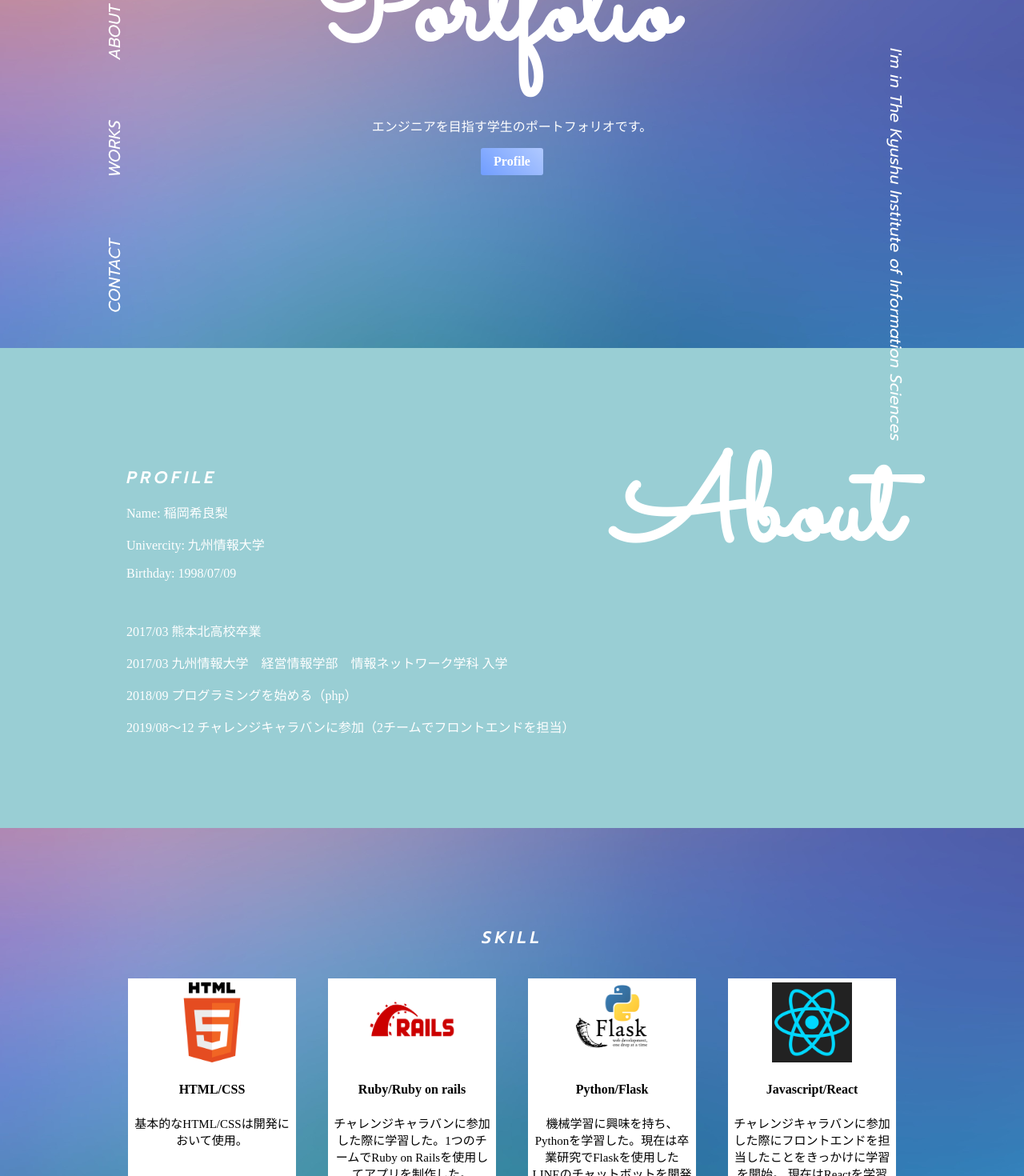
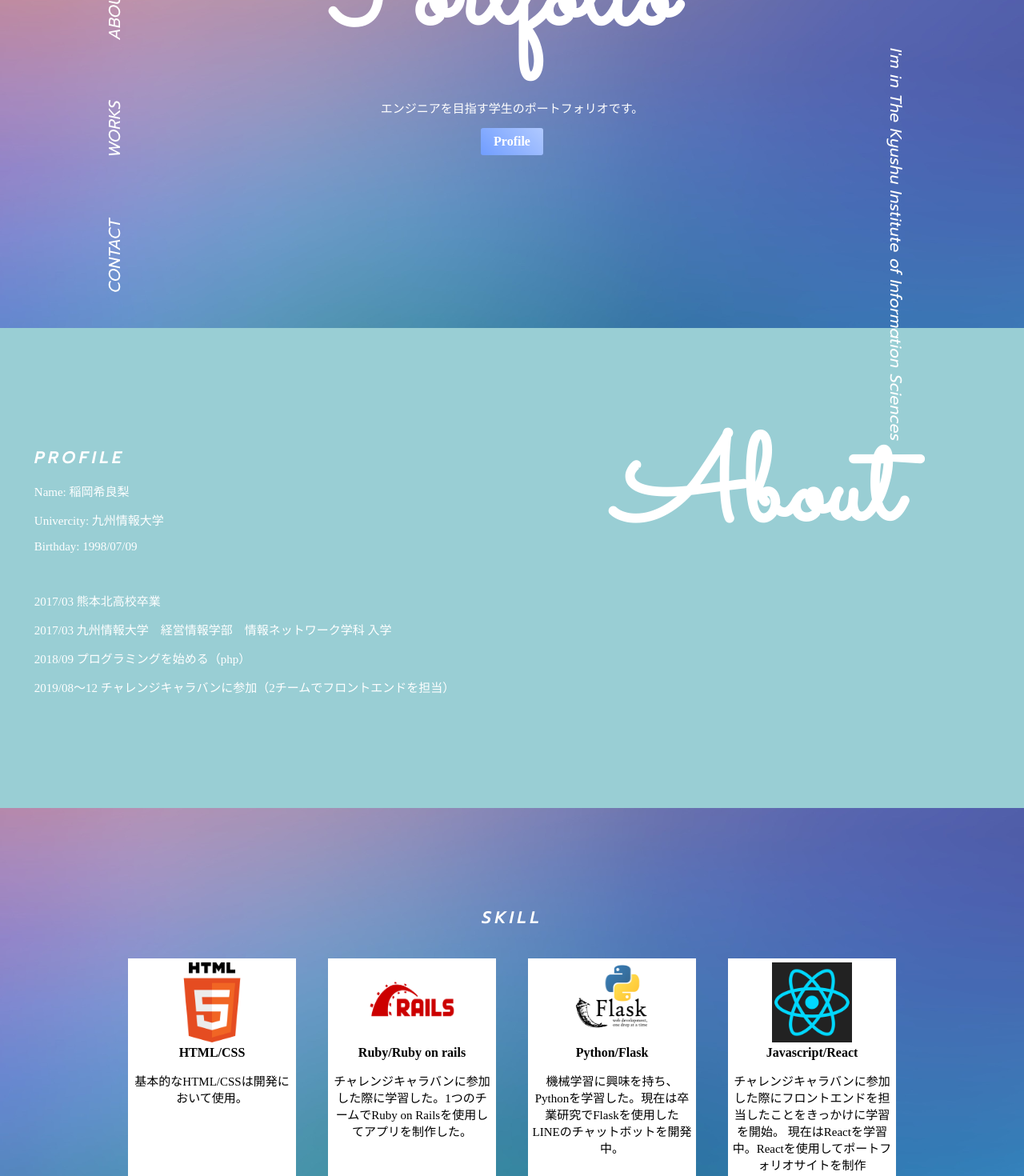
Before and after one commit to kirari-kiis/portfolio-react, a React (Create React App) app: page / in a window 1280 px wide. Shown: the part 340-1810 px from the top of the page at 80% size. Built offline with nearby package versions, Linux system fonts and the light colour scheme.

Commit message:
レスポンシブtest

```diff
--- a/src/about/about.css
+++ b/src/about/about.css
@@ -2,18 +2,46 @@
 
 #skill{
     text-align: center;
-    overflow: auto;
+    overflow: scroll;
     height: 100vh;
 }
+
+
+
 
 #profile{
     top: 100px;
     position: relative;
-    left: 10%;
     padding: 30px;
-    width: 100%;
+
 
 }
+
+@media screen and (min-width:0px){
+    #profile {
+        left: 1%;
+    }
+  }
+
+  @media screen and (min-width:300px){
+    #profile > p {
+        left: 10%;
+    }
+  }
+
+@media screen and (min-width:0px){
+    #profile > p {
+        font-size: 12px;
+    }
+  }
+
+  @media screen and (min-width:300px){
+    #profile > p {
+        font-size: 15px;
+    }
+  }
+
+
 
 #proc{
     position: relative;
@@ -37,13 +65,13 @@
 
 @media screen and (min-width:0px){
     #list {
-        height: 300px;
+        height: 200px;
     }
   }
 
   @media screen and (min-width:300px){
     #list {
-        height: 350px;
+        height: 300px;
     }
   }
 
@@ -75,3 +103,8 @@
     letter-spacing: 5px;
     color: white;
 }
+
+
+h4{
+ margin: 0em;
+}
--- a/src/index.css
+++ b/src/index.css
@@ -7,12 +7,34 @@ h1{
     position: relative;
     margin: 0 auto;
     margin-top: 150px;
-    width: 500px;
-    font-size: 150px;
-    text-justify: inter-ideograph;
     font-family: 'Sacramento', cursive;
   }
 
+  @media screen and (min-width:0px){
+    h1 {
+        font-size: 70px;
+        width: 210px;
+    }
+  }
+
+  @media screen and (min-width:300px){
+    h1 {
+        font-size: 150px;
+        width: 500px;
+    }
+  }
+
+  @media screen and (min-width:0px){
+    #topp {
+        font-size: 10px;
+    }
+  }
+
+  @media screen and (min-width:300px){
+    #topp {
+      font-size: 15px;
+  }
+  }
 
 
   .parallax-bg {
@@ -20,7 +42,7 @@ h1{
     background-position: center;
     background-size: cover;
     background-repeat: no-repeat;
-    height: 50%;
+    height: 45%;
   }
 
   i{
@@ -94,7 +116,7 @@ h1{
   }
 
   #wrapper{
-    height: 4000px;
+    height: 4100px;
     padding-top: 50px;
     padding-bottom: 50px;
     overflow: hidden;
@@ -109,20 +131,36 @@ h1{
     background: url(./images/top.jpg) no-repeat;
     background-size:cover;
     width: 100%;
-    height: 4000px;
+    height: 4100px;
     background-attachment: fixed;
     margin: 0;
   }
 
   #name{
     color: aliceblue;
-    position: relative;
-    left: 13%;
-    top: 0px;
-    width: 500px;
-    font-size: 20px;
     font-family: 'Prompt', sans-serif;
-    letter-spacing: 5px;
+  }
+
+  @media screen and (min-width:0px){
+    #name {
+        position: relative;
+        margin: 0 auto;
+        font-size: 15px;
+        letter-spacing: 2px;
+        left: 3%;
+    }
+  }
+
+  @media screen and (min-width:300px){
+    #name {
+      position: relative;
+      left: 13%;
+      top: 0px;
+      width: 500px;
+      font-size: 20px;
+      letter-spacing: 5px;
+      margin: 0;
+    }
   }
 
   #top{
@@ -136,7 +174,7 @@ h1{
 
     background: none;
     width: 100%;
-    height: 1100px;
+    height: 1200px;
     margin-top: 200px;
 
   }
@@ -151,7 +189,7 @@ h1{
   .wrapper_contact{
     background-color: #b6eebe;
     width: 100%;
-    height: 600px;
+    height: 630px;
     padding-top: 10px;
   }
 
--- a/src/works/works.css
+++ b/src/works/works.css
@@ -53,8 +53,8 @@
     text-align: center;
     margin: 0 auto;
     overflow: auto;
-    height: 100vh;
-
+    height: 700px;
+    width: 100%;
 }
 
 #para{
```
